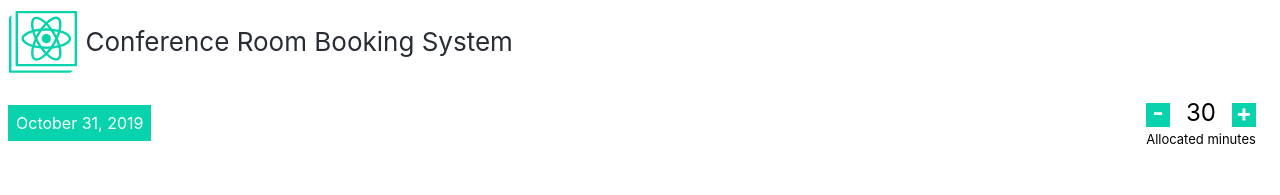
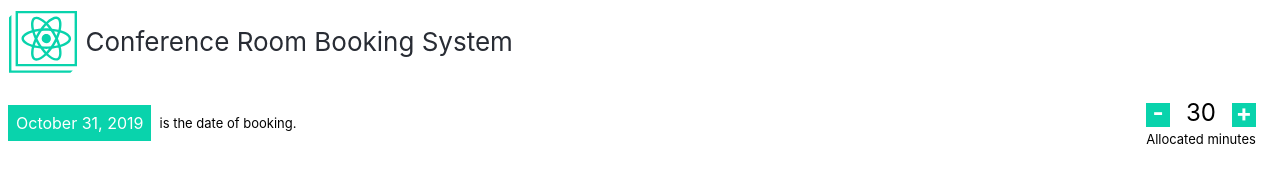
Before and after one commit to nadirlaskar/conference-room-booking, a React (Create React App) app: page / in a window 1280 px wide. Shown: the top 195 px of the page. Built offline with nearby package versions, Linux system fonts and the light colour scheme.

Commit message:
added description for calender

```diff
--- a/src/components/Calender.css
+++ b/src/components/Calender.css
@@ -1,3 +1,8 @@
+.Calender-wrapper {
+    display: flex;
+    align-items: center;
+}
+
 .Calender-main {
     background: #09d3ac;
     color: white;
@@ -10,6 +15,12 @@
 .Calender-main:active {
     color: #09d3ac;
     background: white;
+}
+
+.Calender-desc {
+    text-align: center;
+    font-size: small;
+    margin: 8px;
 }
 
 .react-datepicker.Calender-popup {
--- a/src/components/Calender.js
+++ b/src/components/Calender.js
@@ -26,6 +26,7 @@ function Calender({minDate=new Date(), value, onDateSelected}){
         todayButton="Today"
         customInput={<CustomInput/>}
       />
+      <div className="Calender-desc">{"is the date of booking."}</div>
     </div>
   );
 }
```
